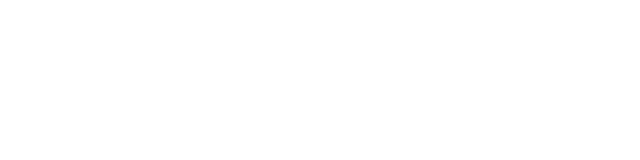
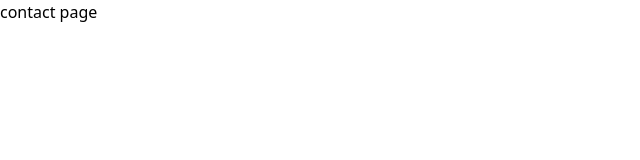
Before and after one commit to stanleypangg/DailyQuest, a React (Vite) app in the folder frontend/: page /contact in a window 1280 px wide. Before the commit this address had no page. Shown: the top 160 px of the page, without its empty margins (0-640 px from the left). Built offline with nearby package versions, Linux system fonts and the light colour scheme.

Commit message:
CONTACT ROUTING

```diff
--- a/frontend/src/App.tsx
+++ b/frontend/src/App.tsx
@@ -2,12 +2,14 @@
 import { Route, Routes } from 'react-router'
 import About from './components/about'
 import Home from './components/home'
+import Contact from './components/contact'
 
 function App() {
   return (
     <Routes>
       <Route path='/' element={<Home /> } />
       <Route path='/about' element={<About />} />
+      <Route path='/contact' element={<Contact /> } />
     </Routes>
   )
 }
--- /dev/null
+++ b/frontend/src/components/contact/index.tsx
@@ -0,0 +1,11 @@
+import React from 'react'
+
+const index = () => {
+  return (
+    <div>
+      contact page
+    </div>
+  )
+}
+
+export default index
```
